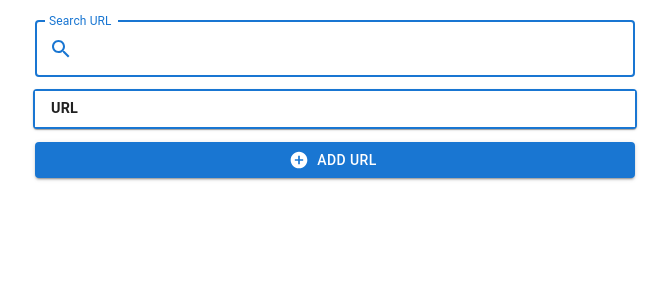
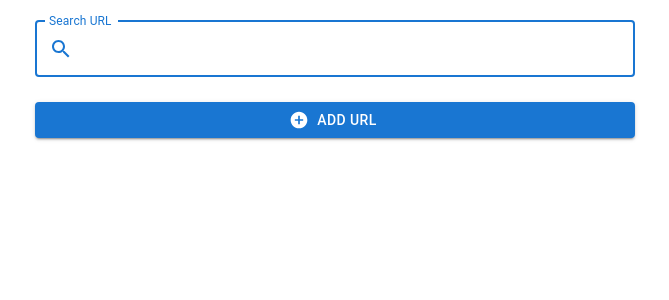
Before and after one commit to fabikasp/url_store_chrome_extension, a React (Vite) app: page / in a window 1280 px wide. Shown: the top 300 px of the page, without its empty margins (305-974 px from the left). Built offline with nearby package versions, Linux system fonts and the light colour scheme.

Commit message:
Refactoring and add icon

```diff
--- a/src/components/url-table/UrlTable.tsx
+++ b/src/components/url-table/UrlTable.tsx
@@ -1,26 +1,13 @@
 import React from "react";
-import { styled } from '@mui/material/styles';
 import Table from '@mui/material/Table';
 import TableBody from '@mui/material/TableBody';
 import TableCell from '@mui/material/TableCell';
 import TableContainer from '@mui/material/TableContainer';
-import TableHead from '@mui/material/TableHead';
 import TableRow from '@mui/material/TableRow';
-import Paper from '@mui/material/Paper';
 import DeleteForever from "@mui/icons-material/DeleteForever";
 import { UrlTableProps } from "./types";
 
 export const UrlTable = ({ urls, deleteUrl }: UrlTableProps) => {
-  const StyledPaper = styled(Paper)(({ theme }: { theme: any }) => ({
-    border: "2px solid",
-    borderColor: theme.palette.primary.main
-  }));
-
-  const StyledTableHeadColumn = styled(TableCell)(({ theme }: { theme: any }) => ({
-    borderBottom: urls.length == 0 ? "0px" : "2px solid",
-    borderColor: theme.palette.primary.main
-  }));
-
   const openUrl = (url: string) => {
     try {
       window.open(url);
@@ -29,15 +16,8 @@ export const UrlTable = ({ urls, deleteUrl }: UrlTableProps) => {
   };
 
   return (
-    <StyledPaper sx={{ width: 600, mt: "1%" }}>
-      <TableContainer sx={{ maxHeight: 300 }}>
+    <TableContainer sx={{ maxHeight: 300, width: 600, mt: "1%" }}>
       <Table sx={{ border: "2px solid primary" }} stickyHeader size="small">
-          <TableHead>
-            <TableRow>
-              <StyledTableHeadColumn sx={{ fontSize: "90%", fontWeight: "bold" }} align="left">URL</StyledTableHeadColumn>
-              <StyledTableHeadColumn align="right"></StyledTableHeadColumn>
-            </TableRow>
-          </TableHead>
         <TableBody>
           {urls.map((url, index) => (
             <TableRow key={index}>
@@ -50,6 +30,5 @@ export const UrlTable = ({ urls, deleteUrl }: UrlTableProps) => {
         </TableBody>
       </Table>
     </TableContainer>
-    </StyledPaper>
   );
 };
```
Also changed, not shown: 4 other files (tests, documents, lock files or other folders). Lines whose indentation alone changed are shown as unchanged.
